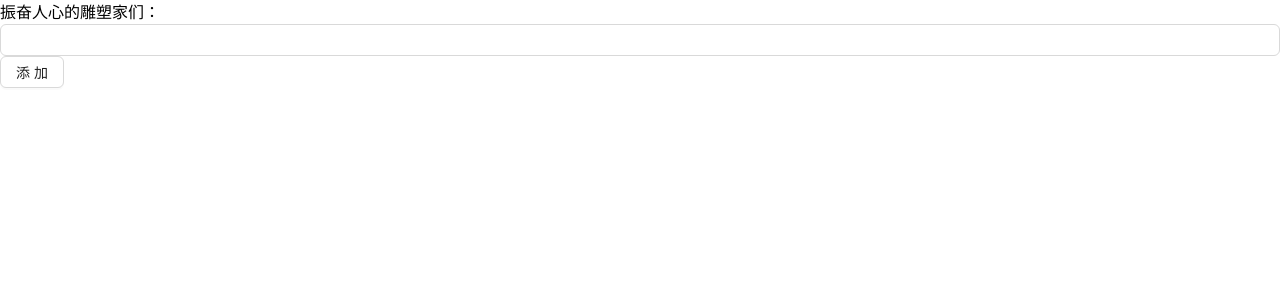
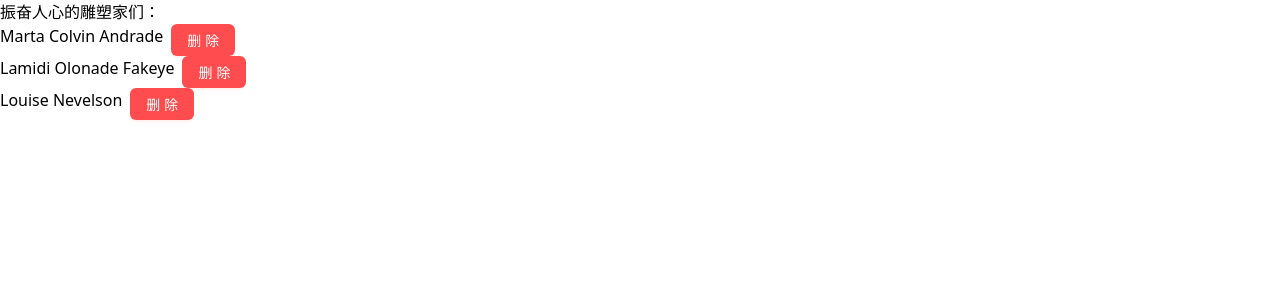
Before and after one commit to YangWavei/react_lodash_ui_exercise, a React (Vite) app: page / in a window 1280 px wide. Shown: the top 300 px of the page. Built offline with nearby package versions, Linux system fonts and the light colour scheme.

Commit message:
从数组中删除元素

```diff
--- a/src/components/List.tsx
+++ b/src/components/List.tsx
@@ -1,29 +1,32 @@
 import { useState } from "react"
 import { Button, Input } from "antd";
-let nextId = 0
-interface ListType {
-  id: number,
-  name: string
-}
+
+let initialArtists = [
+  { id: 0, name: 'Marta Colvin Andrade' },
+  { id: 1, name: 'Lamidi Olonade Fakeye' },
+  { id: 2, name: 'Louise Nevelson' },
+];
 
 function List() {
-  const [name, setName] = useState('')
-  const [artists, setArtists] = useState<ListType[]>([])
+  const [artists, setArtists] = useState(initialArtists)
 
   return (
     <>
       <h1>振奋人心的雕塑家们：</h1>
-      <Input
-        value={name}
-        className="w-[300px]"
-        onChange={e => setName(e.target.value)}
-      />
-      <Button onClick={() => {
-        setArtists([...artists, { id: nextId++, name }])
-      }}>添加</Button>
       <ul>
         {artists.map(artist => (
-          <li key={artist.id}>{artist.name}</li>
+          <li key={artist.id} className="flex gap-2">
+            {artist.name}
+            <Button type="primary" danger onClick={() => {
+              setArtists(
+                artists.filter(a =>
+                  a.id !== artist.id
+                )
+              );
+            }}>
+              删除
+            </Button >
+          </li>
         ))}
       </ul>
     </>
```
